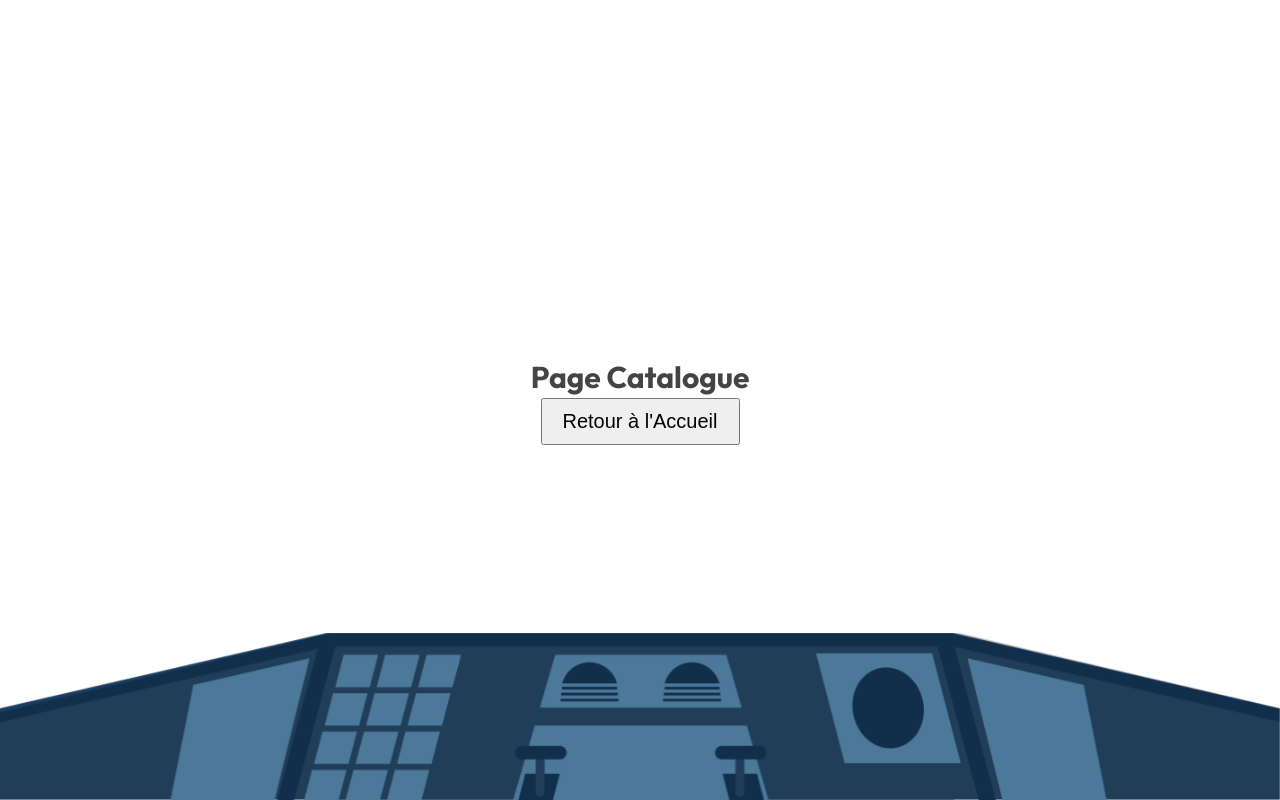
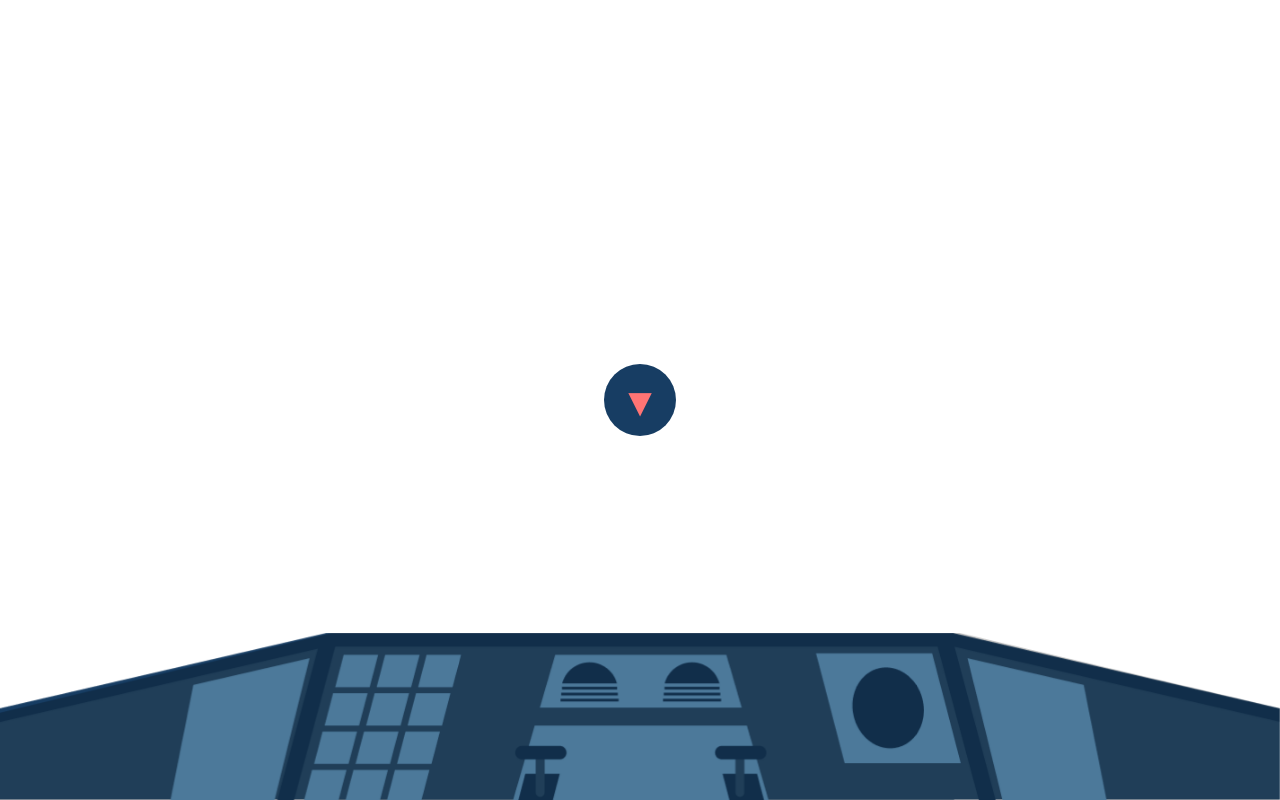
Before and after one commit to NiicoSnow/Dataplay-GIT, a website: page src/styles/index.html in a window 1280 px wide. Both pictures are taken after a click on the button "Catalogue". Drawn offline with nearby package versions, Linux system fonts and the light colour scheme; files that its build step writes are made by us from their sources; files whose address does not match are found by name.

Commit message:
bouton retour
j'ai designé les boutons retour

```diff
--- a/src/styles/app.scss
+++ b/src/styles/app.scss
@@ -91,3 +91,16 @@ button {
 .btn-comparaison {
   grid-column: 4;
 }
+.btn-accueil {
+  border-radius: 100%;
+  height: 72px;
+  width: 72px;
+  font-size: 40px;
+  display: flex;
+  justify-content: center;
+  align-items: center;
+  padding-top: 15px;
+  color: #FF7474;
+  background-color: $main-color;
+  border:none;
+}
--- a/src/styles/index.html
+++ b/src/styles/index.html
@@ -25,14 +25,12 @@
 
   <!-- Section Catalogue (cachée par défaut) -->
   <section class="page catalogue">
-    <h1>Page Catalogue</h1>
-    <button class="btn-accueil">Retour à l'Accueil</button>
+    <button class="btn-accueil">▼</button>
   </section>
 
   <!-- Section Comparaison (cachée par défaut) -->
   <section class="page comparaison">
-    <h1>Page Comparaison</h1>
-    <button class="btn-accueil">Retour à l'Accueil</button>
+    <button class="btn-accueil">▼</button>
   </section>
 
   <img class="cockpit" src="assets/images/cockpit.webp"srcset="assets/images/cockpitx2.webp 2x" alt="image d'un cockpit d'avion en 2D crée en vectoriel pour donner une immersion dans le thème du site">
```
